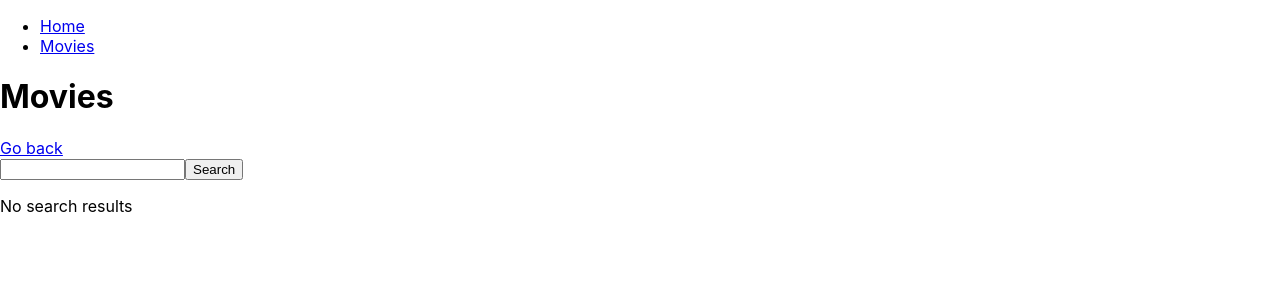
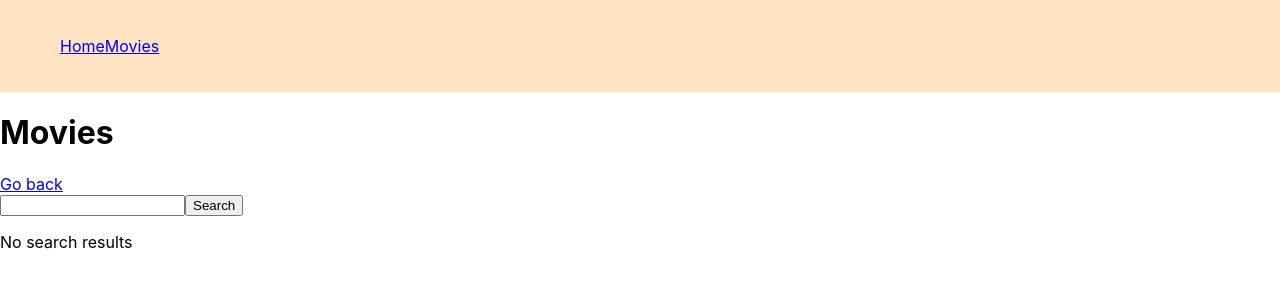
Before and after one commit to Aleksandra8485/goit-react-hw-05-movies, a React (Create React App) app: page /goit-react-hw-05-movies/movies in a window 1280 px wide. Shown: the top 300 px of the page. Built offline with nearby package versions, Linux system fonts and the light colour scheme.

Commit message:
added module.css

```diff
--- a/src/components/App.jsx
+++ b/src/components/App.jsx
@@ -3,6 +3,7 @@ import { Route, Routes } from 'react-router-dom';
 import HomePage from './Pages/HomePage/HomePage';
 import Movies from './Movies/Movies';
 import SharedLayout from './SharedLayout/SharedLayout';
+// import css from './App.module.css';
 
 // import MovieDetails from './MovieDetails/MovieDetails';
 // import Cast from './Cast/Cast';
@@ -14,6 +15,7 @@ const Reviews = lazy(() => import('./Reviews/Reviews'));
 
 const App = () => {
   return (
+    <div>
       <Routes>
         <Route path="/" element={<SharedLayout />}>
           <Route index element={<HomePage />} />
@@ -45,6 +47,7 @@ const App = () => {
           </Route>
         </Route>
       </Routes>
+    </div>
   );
 };
 
--- /dev/null
+++ b/src/components/App.module.css
@@ -0,0 +1,5 @@
+.header {
+  background-color: #f1f1f1;
+  padding: 20px;
+  text-align: center;
+}
--- a/src/components/MovieDetails/MovieDetails.jsx
+++ b/src/components/MovieDetails/MovieDetails.jsx
@@ -2,6 +2,7 @@ import React, { useEffect, useState, useCallback } from 'react';
 import { useParams, Outlet, Link } from 'react-router-dom';
 import axios from 'axios';
 import { API_KEY } from 'utils/api';
+import styles from './MovieDetails.module.css';
 
 //wyświetlenie informacji o wybranym filmie
 
@@ -62,16 +63,23 @@ function MovieDetails() {
 
   return (
     <div>
-      <h1>{movie.title}</h1>
-      <img
-        src={`https://image.tmdb.org/t/p/w200${movie.poster_path}`}
-        alt={movie.title}
-      />
+      <div className={styles.posterContainer}>
+        <img
+          className={styles.poster}
+          src={`https://image.tmdb.org/t/p/w200${movie.poster_path}`}
+          alt={movie.title}
+        />
 
-      <p>{movie.overview}</p>
+        <div className={styles.info}>
+          <h1 className={styles.title}>{movie.title}</h1>
+          <p className={styles.overview}>{movie.overview}</p>
 
-      <Link to={`/movies/${movieId}/cast`}>Cast: View Cast</Link>
-      <Link to={`/movies/${movieId}/reviews`}>Reviews: View Reviews</Link>
+          <div className={styles.links}>
+            <Link to={`/movies/${movieId}/cast`}>Cast</Link>
+            <Link to={`/movies/${movieId}/reviews`}>Reviews</Link>
+          </div>
+        </div>
+      </div>
 
       <Outlet />
     </div>
--- /dev/null
+++ b/src/components/MovieDetails/MovieDetails.module.css
@@ -0,0 +1,48 @@
+/* MovieDetails.module.css */
+
+.movieDetails {
+  display: flex;
+  flex-direction: column;
+  align-items: center;
+  margin-top: 20px;
+}
+
+.posterContainer {
+  display: flex;
+  flex-direction: row;
+  align-items: flex-start;
+}
+
+.poster {
+  width: 200px;
+  height: auto;
+  margin-right: 20px;
+}
+
+.info {
+  flex-grow: 1;
+}
+
+.title {
+  font-size: 24px;
+  margin-bottom: 10px;
+}
+
+.overview {
+  margin-bottom: 20px;
+}
+
+.links {
+  display: flex;
+  flex-direction: column;
+}
+
+.links a {
+  margin-bottom: 10px;
+  text-decoration: none;
+  color: #007bff;
+}
+
+.links a:hover {
+  text-decoration: underline;
+}
--- a/src/components/SharedLayout/SharedLayout.jsx
+++ b/src/components/SharedLayout/SharedLayout.jsx
@@ -1,16 +1,17 @@
 import React from 'react';
 import { Link, Outlet } from 'react-router-dom';
+import styles from './SharedLayout.module.css';
 
 const SharedLayout = () => {
   return (
     <>
-      <header>
-        <nav>
-          <ul>
-            <li>
+      <header className={styles.header}>
+        <nav className={styles.nav}>
+          <ul className={styles.ul}>
+            <li className={styles.li}>
               <Link to="/">Home</Link>
             </li>
-            <li>
+            <li className={styles.li}>
               <Link to="/movies">Movies</Link>
             </li>
           </ul>
--- /dev/null
+++ b/src/components/SharedLayout/SharedLayout.module.css
@@ -0,0 +1,18 @@
+.header {
+  background-color: bisque;
+  padding: 20px;
+  text-align: center;
+}
+
+.nav {
+  display: flex;
+  justify-content: left;
+}
+
+ul {
+  display: flex;
+}
+
+li {
+  list-style-type: none;
+}
```
Lines whose indentation alone changed are shown as unchanged.
